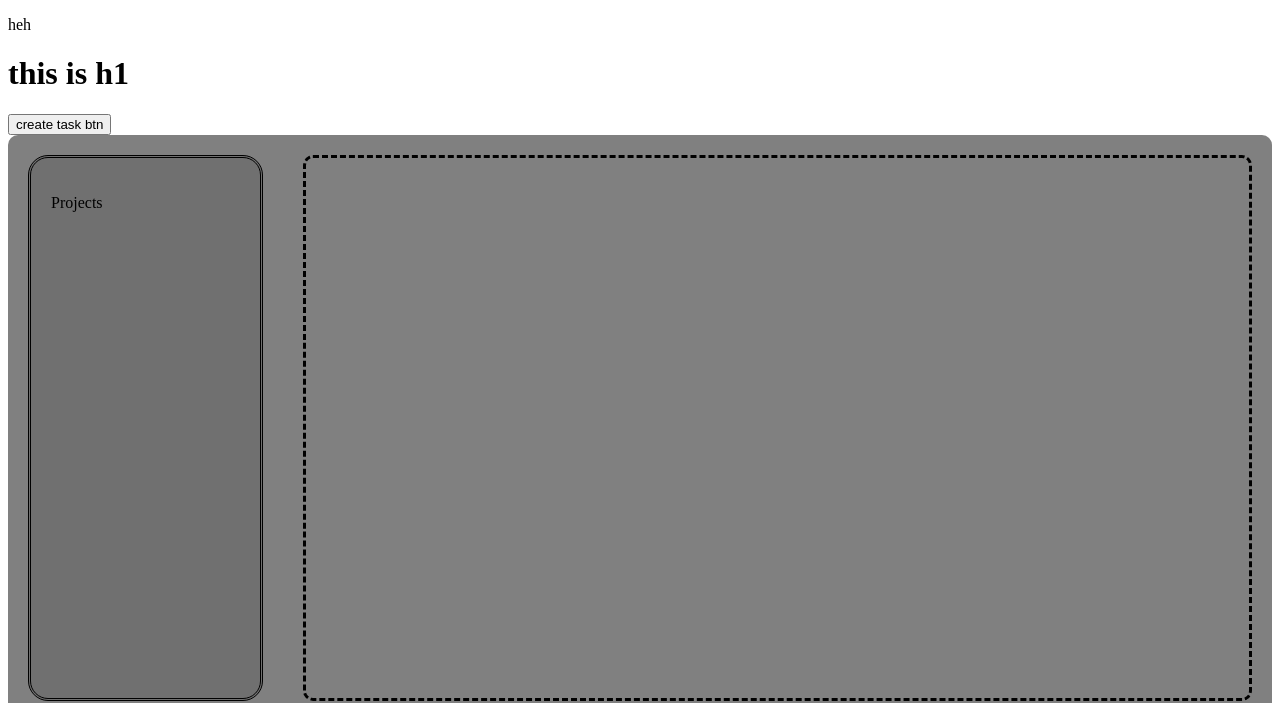
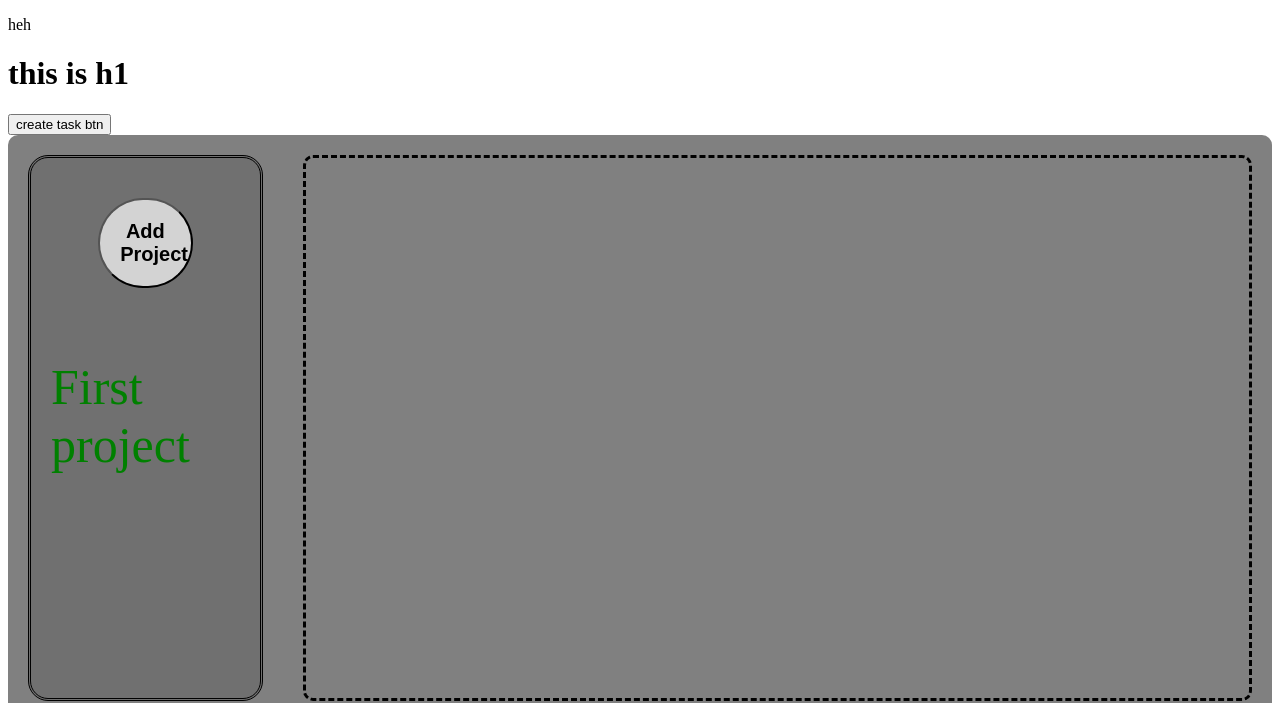
Before and after one commit to Talha-Bahabri/-ToDoList, a website built with webpack: page dist/index.html in a window 1280 px wide. Shown: the top 703 px of the page. Built offline with nearby package versions, Linux system fonts and the light colour scheme.

Commit message:
added dom

```diff
--- a/src/index.js
+++ b/src/index.js
@@ -1,5 +1,6 @@
 import _ from 'lodash';
 import createTask from './modules/task';
+import defaultProject from './modules/defaultAddedProjects'
 
 const taskBtn = document.getElementById('createTaskButton');
 taskBtn.addEventListener("click" , function(e) {
@@ -7,3 +8,6 @@ taskBtn.addEventListener("click" , function(e) {
     console.log(`the   btn clicked`)
 
 })
+
+const projectsDiv = document.getElementById('projectsDiv')
+projectsDiv.appendChild(defaultProject())
--- a/src/modules/defaultAddedProjects.js
+++ b/src/modules/defaultAddedProjects.js
@@ -1,10 +1,10 @@
-export default function defaultPageDom() {
+
+
+export default function defaultProject() {
+    const project = document.createElement(`p`);
+    project.textContent = `First project`;
+    project.classList.add('project')
+
+    return project
 
 }
-
-function defaultProject() {
-    const project = document.createElement(`p`);
-    project.textContent = `First project`;
-
-
-}
```
Also changed, not shown: dist/index.html, dist/main.js, dist/styles.css, src/modules/project.js (added).
